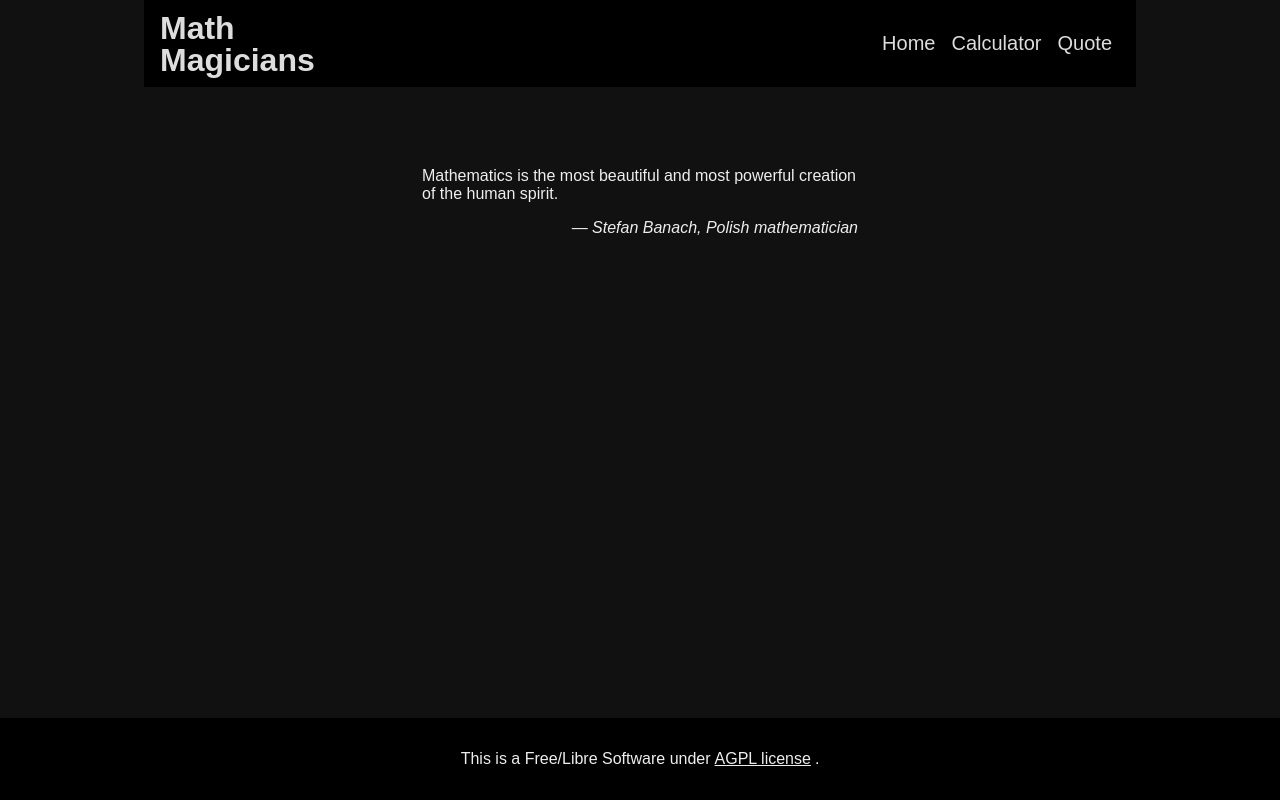
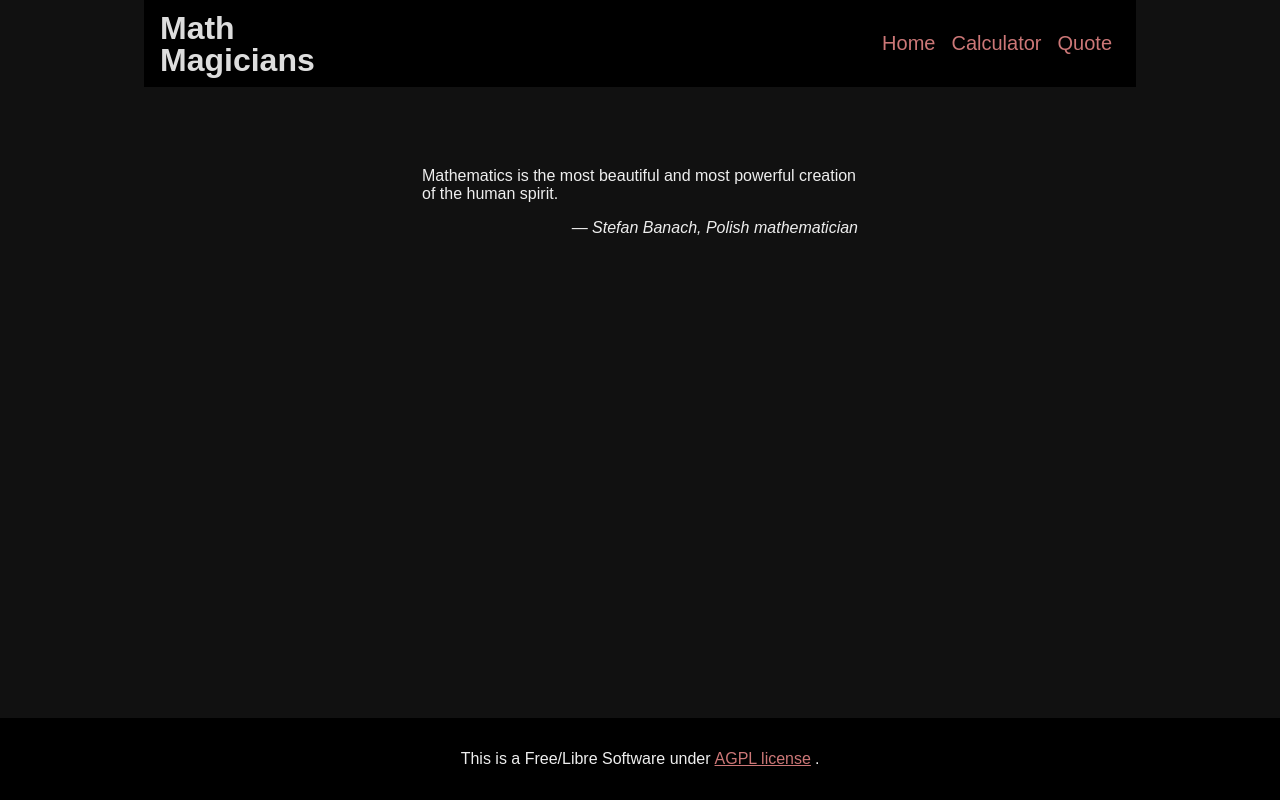
Before and after one commit to ahangarha/MV-MathMagicians, a React (Create React App) app: page /quote in a window 1280 px wide. Built offline with nearby package versions, Linux system fonts and the light colour scheme.

Commit message:
add color to links

```diff
--- a/src/components/Footer.css
+++ b/src/components/Footer.css
@@ -5,6 +5,5 @@ footer {
 }
 
 footer a {
-  color: #eee;
   margin-inline: 0.25rem;
 }
--- a/src/components/Header.css
+++ b/src/components/Header.css
@@ -25,7 +25,6 @@ header nav ul {
 header nav a {
   display: inline-block;
   padding: 2rem 0.5rem;
-  color: #ddd;
   text-decoration: none;
 }
 
--- a/src/index.css
+++ b/src/index.css
@@ -32,3 +32,7 @@ blockquote .quote-ref {
   max-width: 992px;
   margin: 0 auto;
 }
+
+a {
+  color: #c77;
+}
```
